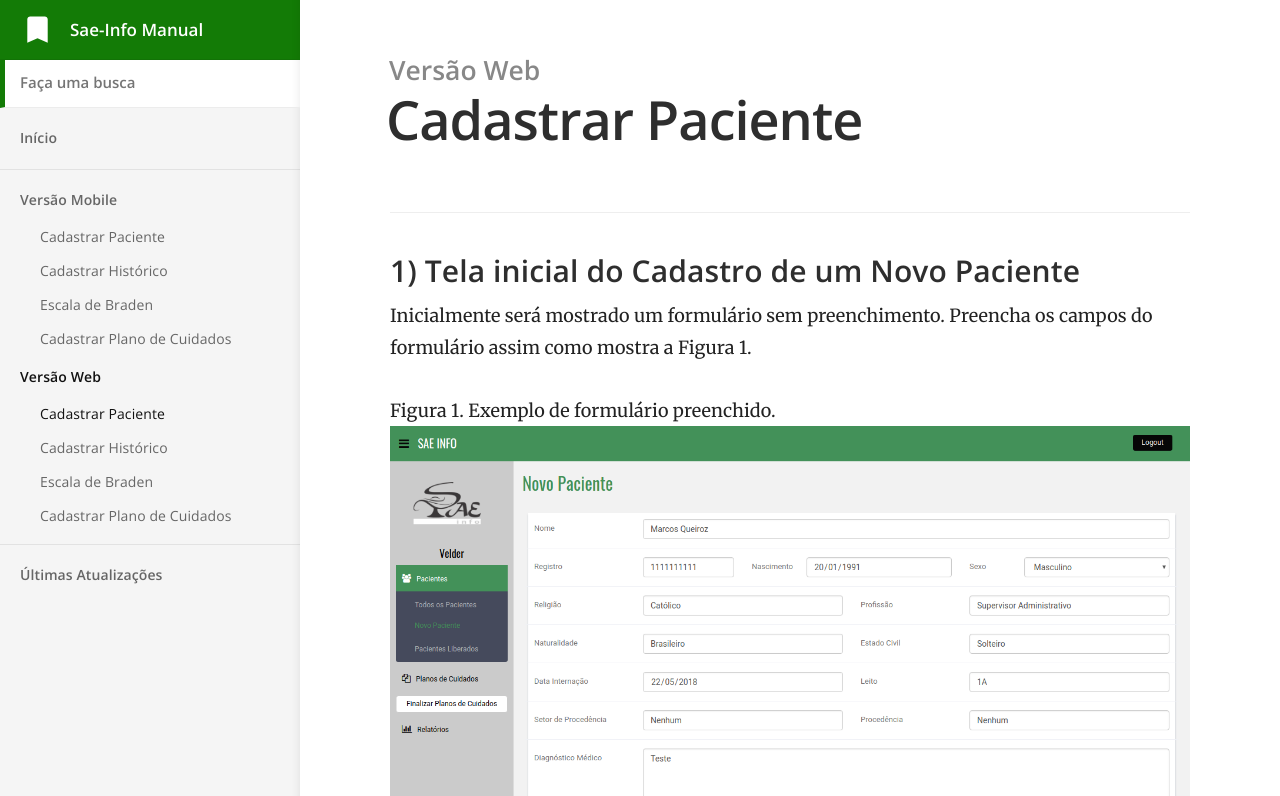
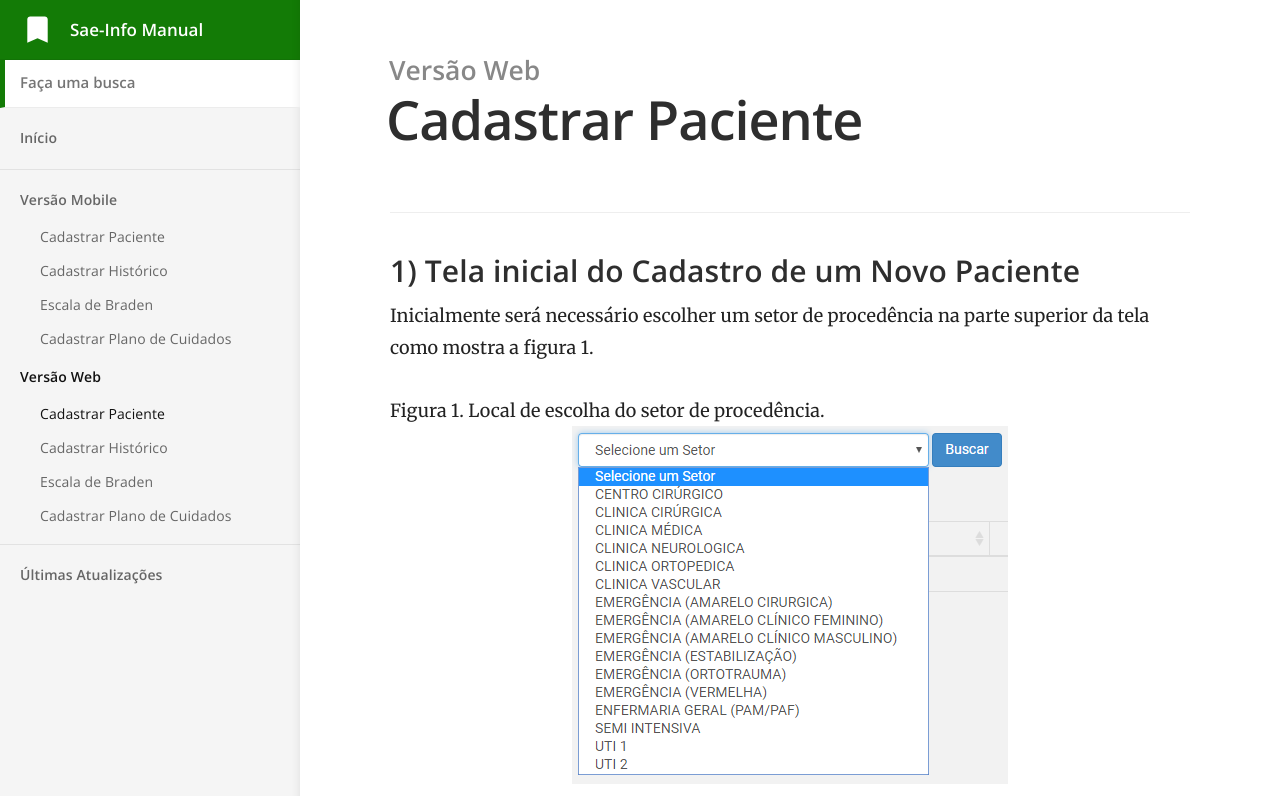
Before and after one commit to vldsoar/saeinfo-manual, a Jekyll site: the page built from _docs/web/cadastrar-paciente.md, in a window 1280 px wide and 1400 px high. Shown: the top 796 px of the window. Built offline with Jekyll 4.4.1, drawn with Linux system fonts in a browser that asks for light colours; some of the changed text lies outside the part shown; grey boxes are pictures that could not be loaded.

Commit message:
Mudanças no cadastro de pacientes

```diff
--- a/_docs/web/cadastrar-paciente.md
+++ b/_docs/web/cadastrar-paciente.md
@@ -7,12 +7,16 @@ order: 1
 <!-- {% include localVideo.html id='1EC8BnjJMon-vqy-UhLKk9sf_oukZzEbP' %} -->
 
 ### 1) Tela inicial do Cadastro de um Novo Paciente
-Inicialmente será mostrado um formulário sem preenchimento. Preencha os campos do formulário assim como mostra a Figura 1.
+Inicialmente será necessário escolher um setor de procedência na parte superior da tela como mostra a figura 1.
 
-Figura 1. Exemplo de formulário preenchido.
-![]({{ site.baseurl }}/images/sae/paciente/novo_paciente.png){:class="img-center"}
+Figura 1. Local de escolha do setor de procedência.
+![]({{ site.baseurl }}/images/sae/paciente/ListaSetores.png){:class="img-center"}
 
-Após preencher o formulário, click no botão "Cadastrar" localizado no fim do formulário. Se estiver tudo de acordo, o paciente será cadastrado.
+Após ter feito a escolha, uma lista de pacientes que estão internados naquele setor será carregada como mostra a figura 2.
+![]({{ site.baseurl }}/images/sae/paciente/PacientesPorSetor.png){:class="img-center"}
+
+Clicando no ícone a direita da figura 2 pode-se realizar uma internação, será aberta ums janela como mostra a figura 3.
+![]({{ site.baseurl }}/images/sae/paciente/Internacao.jpg){:class="img-center"}
 
 ### 2) Tela após cadastro
 A Figura 2 mostra a tela após o cadastro efetuado de um novo paciente. Nela, é exibida a tela de Cadastrar um novo Histórico, cujo o tutorial você poderá ver [clicando aqui]({{ site.baseurl }}{% link _docs/web/cadastrar-historico.md %}).
```
Also changed, not shown: images/sae/paciente/Internacao.jpg (added), images/sae/paciente/LiberarPaciente.png (added), images/sae/paciente/LidtsPacientesPorSetor.png (added), images/sae/paciente/ListaSetores.png (added), images/sae/paciente/PacientesPorSetor.jpg (added), images/sae/paciente/Registro.png (added), images/sae/plano/plano_cuidados.png.
